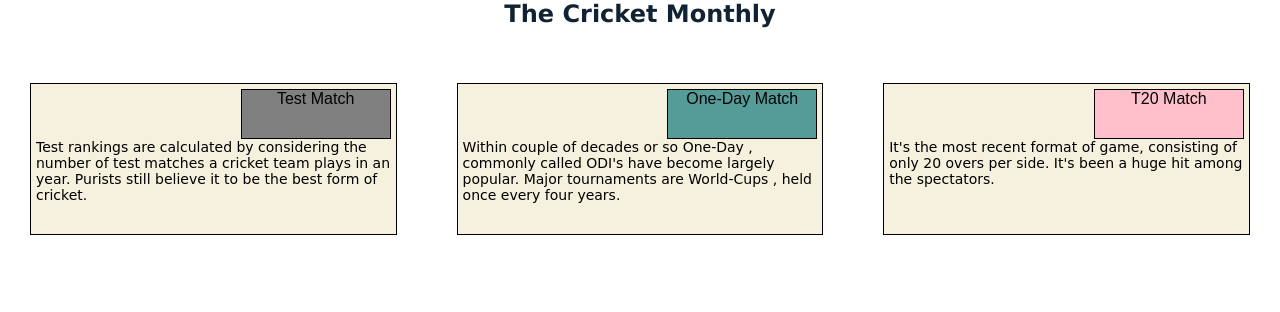
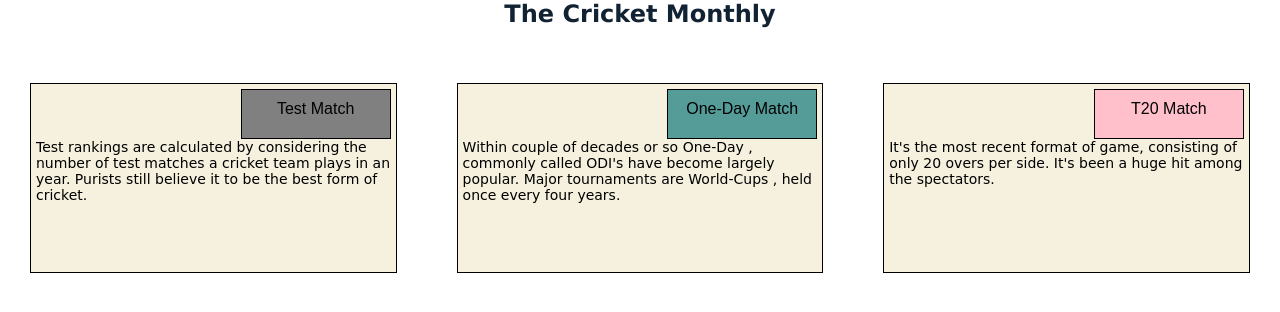
Before and after one commit to ashutoshcric/Coursera, a plain HTML site: page Module2/index.html in a window 1280 px wide. Drawn offline with Linux system fonts and the light colour scheme.

Commit message:
Some padding changes

```diff
--- a/Module2/css/style.css
+++ b/Module2/css/style.css
@@ -15,14 +15,16 @@ h2{
   border: 1px solid black;
   background-color: #F5F1DE;
   width: auto;
-  height: 80%;
+  height: 100%;
   margin:auto;
   margin-top: 25px;
   padding: 5px;
   font-family: Helvetica;
 
 }
-
+.title1,.title2,.title3{
+	padding: 10px;
+}
 .title1{
 	float: right;
 	width:150px;
```
